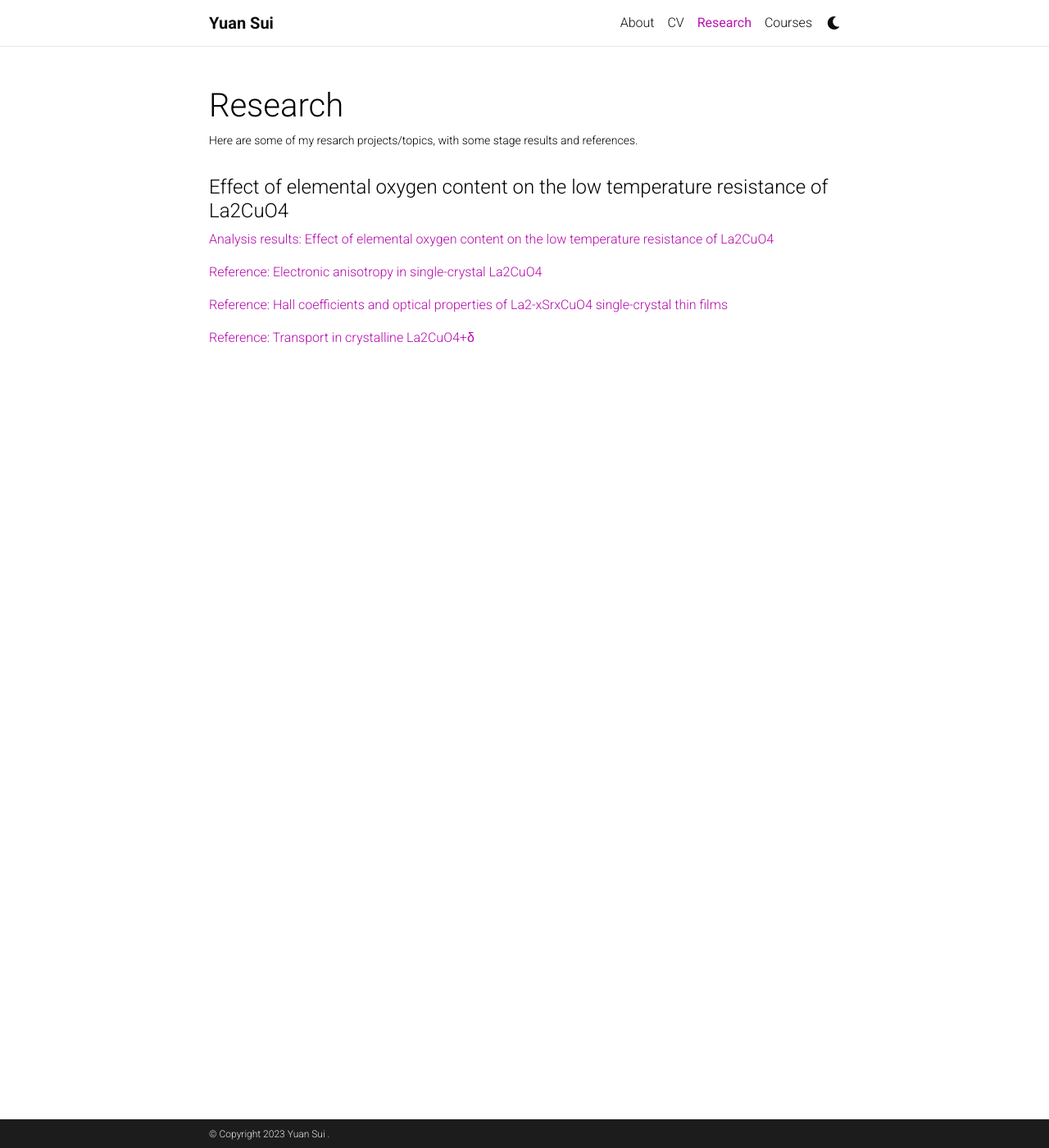
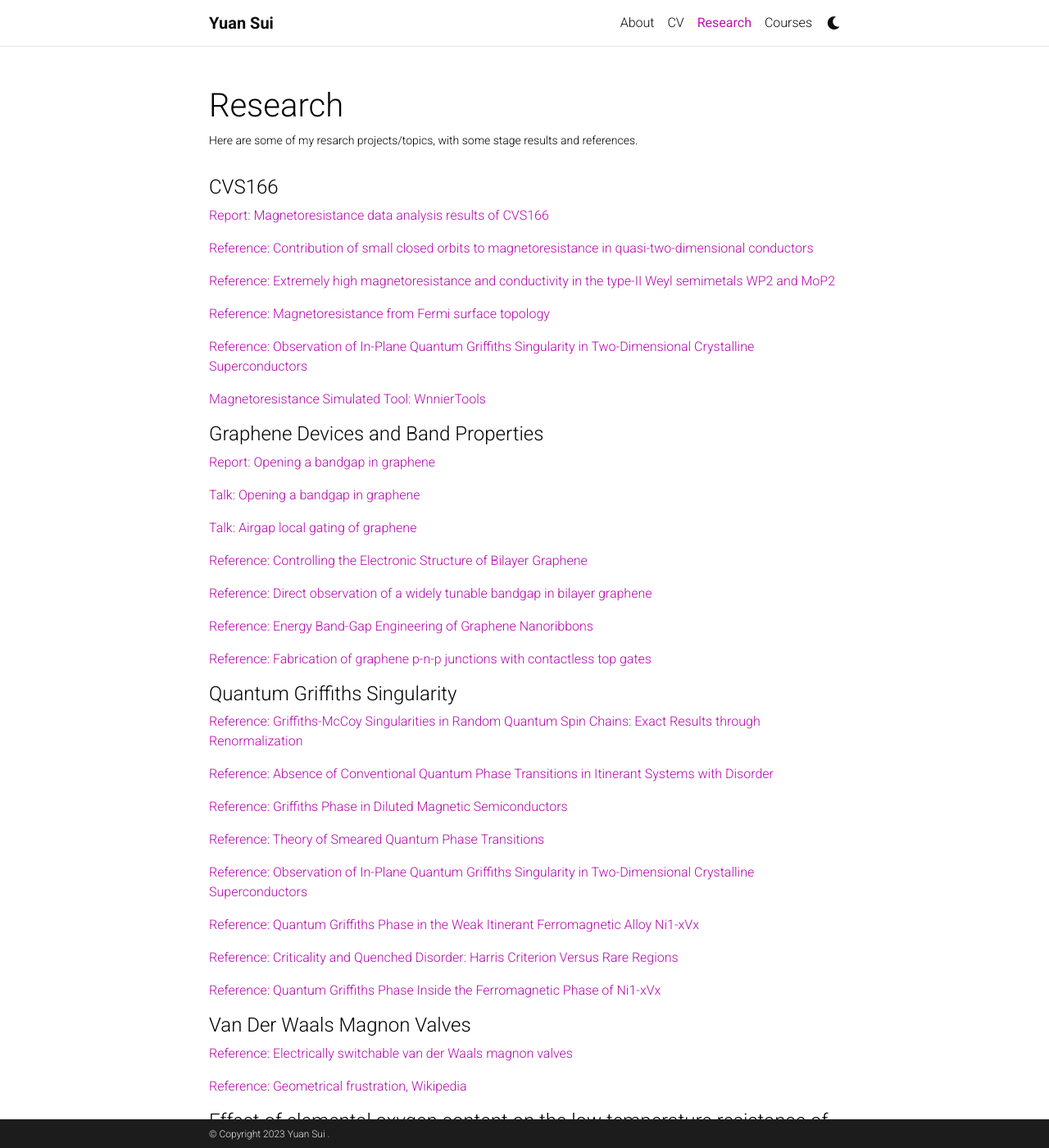
Before and after one commit to sufrepmia/al-folio_theme, a Jekyll site: the page built from _pages/teaching.md, in a window 1280 px wide and 1400 px high. Shown: the whole window at 82% size. Built offline with Jekyll 4.4.1, drawn with Linux system fonts in a browser that asks for light colours; comment, search, counter and statistics services are not loaded; a style sheet for code colours, icons or effects is not loaded.

Commit message:
Update research.html

```diff
--- a/_layouts/research.html
+++ b/_layouts/research.html
@@ -10,14 +10,44 @@ layout: default
           </header>
 
           <article>
+
+            <h4>CVS166</h4>
+            <p><a href="/research/cvs166/Magnetoresistance data analysis results of CVS166.pdf">Report: Magnetoresistance data analysis results of CVS166</a></p>
+            <p><a href="/research/cvs166/Contribution of small closed orbits to magnetoresistance in quasi-two-dimensional conductors.pdf">Reference: Contribution of small closed orbits to magnetoresistance in quasi-two-dimensional conductors</a></p>
+            <p><a href="/research/cvs166/Extremely high magnetoresistance and conductivity in the type-II Weyl semimetals WP2 and MoP2.pdf">Reference: Extremely high magnetoresistance and conductivity in the type-II Weyl semimetals WP2 and MoP2</a></p>
+            <p><a href="/research/cvs166/Magnetoresistance from Fermi surface topology.pdf">Reference: Magnetoresistance from Fermi surface topology</a></p>
+            <p><a href="/research/cvs166/Observation of In-Plane Quantum Griffiths Singularity in Two-Dimensional Crystalline Superconductors.pdf">Reference: Observation of In-Plane Quantum Griffiths Singularity in Two-Dimensional Crystalline Superconductors</a></p>
+            <p><a href="/research/cvs166/WannierTools Documentation.pdf">Magnetoresistance Simulated Tool: WnnierTools</a></p>
+
+            <h4>Graphene Devices and Band Properties</h4>
+            <p><a href="/research/Graphene devices and properties/Opening a bandgap in graphene/bandgap.pdf">Report: Opening a bandgap in graphene</a></p>
+            <p><a href="/research/Graphene devices and properties/Opening a bandgap in graphene/Opening a bandgap in graphene.pdf">Talk: Opening a bandgap in graphene</a></p>
+            <p><a href="/research/Graphene devices and properties/Airgap local gating of graphene/Airgap local gating of graphene.pdf">Talk: Airgap local gating of graphene</a></p>
+            <p><a href="/research/Graphene devices and properties/Opening a bandgap in graphene/Controlling the Electronic Structure of Bilayer Graphene.pdf">Reference: Controlling the Electronic Structure of Bilayer Graphene</a></p>
+            <p><a href="/research/Graphene devices and properties/Opening a bandgap in graphene/Direct observation of a widely tunable bandgap in bilayer graphene.pdf">Reference: Direct observation of a widely tunable bandgap in bilayer graphene</a></p>
+            <p><a href="/research/Graphene devices and properties/Opening a bandgap in graphene/Energy Band-Gap Engineering of Graphene Nanoribbons.pdf">Reference: Energy Band-Gap Engineering of Graphene Nanoribbons</a></p>
+            <p><a href="/research/Graphene devices and properties/Airgap local gating of graphene/Fabrication of graphene p-n-p junctions with contactless top gates.pdf">Reference: Fabrication of graphene p-n-p junctions with contactless top gates</a></p>
+
+            <h4>Quantum Griffiths Singularity</h4>
+            <p><a href="/research/QGS/8.pdf">Reference: Griffiths-McCoy Singularities in Random Quantum Spin Chains: Exact Results through Renormalization</a></p>
+            <p><a href="/research/QGS/9.pdf">Reference: Absence of Conventional Quantum Phase Transitions in Itinerant Systems with Disorder</a></p>
+            <p><a href="/research/QGS/25.pdf">Reference: Griffiths Phase in Diluted Magnetic Semiconductors</a></p>
+            <p><a href="/research/QGS/29.pdf">Reference: Theory of Smeared Quantum Phase Transitions</a></p>
+            <p><a href="/research/QGS/49.pdf">Reference: Observation of In-Plane Quantum Griffiths Singularity in Two-Dimensional Crystalline Superconductors</a></p>
+            <p><a href="/research/QGS/68.pdf">Reference: Quantum Griffiths Phase in the Weak Itinerant Ferromagnetic Alloy Ni1-xVx</a></p>
+            <p><a href="/research/QGS/77.pdf">Reference: Criticality and Quenched Disorder: Harris Criterion Versus Rare Regions</a></p>
+            <p><a href="/research/QGS/80.pdf">Reference: Quantum Griffiths Phase Inside the Ferromagnetic Phase of Ni1-xVx</a></p>
+
+            <h4>Van Der Waals Magnon Valves</h4>
+            <p><a href="/research/van der Waals magnon valves/Electrically switchable van der Waals magnon valves.pdf">Reference: Electrically switchable van der Waals magnon valves</a></p>
+            <p><a href="/research/van der Waals magnon valves/Geometrical frustration, Wikipedia.pdf">Reference: Geometrical frustration, Wikipedia</a></p>
+
             <h4>Effect of elemental oxygen content on the low temperature resistance of La2CuO4</h4>
             <p><a href="/research/Effect of elemental oxygen content on the low temperature resistance of La2CuO4/Effect of elemental oxygen content on the low temperature resistance of La2CuO4.pdf">Analysis results: Effect of elemental oxygen content on the low temperature resistance of La2CuO4</a></p>
             <p><a href="/research/Effect of elemental oxygen content on the low temperature resistance of La2CuO4/Electronic anisotropy in single-crystal La2CuO4.pdf">Reference: Electronic anisotropy in single-crystal La2CuO4</a></p>
             <p><a href="/research/Effect of elemental oxygen content on the low temperature resistance of La2CuO4/Hall coefficients and optical properties of La2-xSrxCuO4 single-crystal thin films.pdf">Reference: Hall coefficients and optical properties of La2-xSrxCuO4 single-crystal thin films</a></p>
             <p><a href="/research/Effect of elemental oxygen content on the low temperature resistance of La2CuO4/Transport in crystalline La2CuO4+δ.pdf">Reference: Transport in crystalline La2CuO4+δ</a></p>
 
-
-
           </article>
 
         </div>
```
